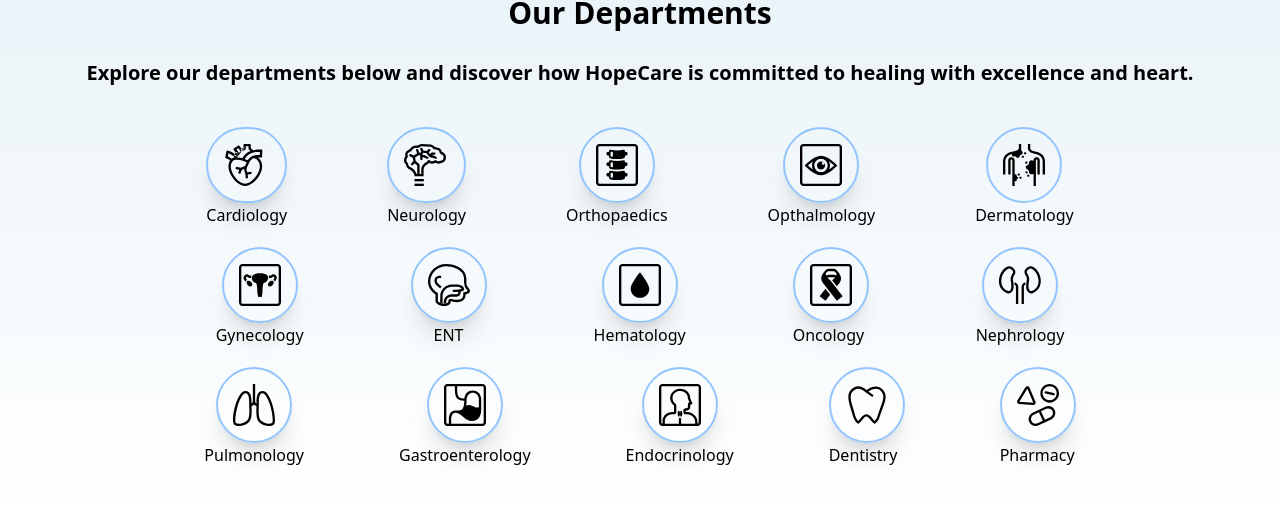
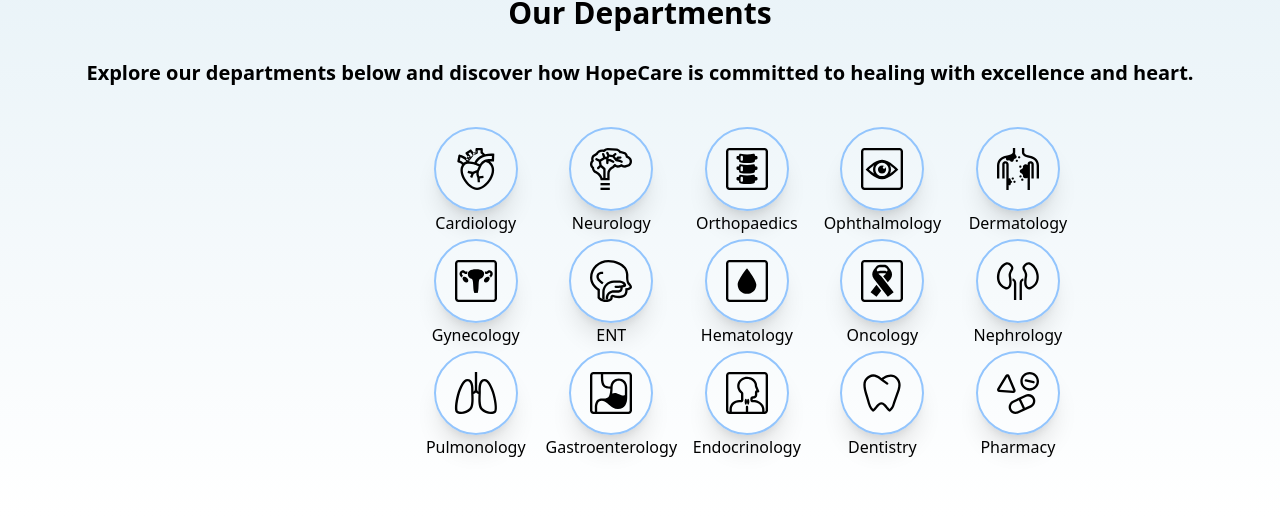
Before and after one commit to BeulahRanjan/HMS, a React (Create React App) app in the folder frontend/: page / in a window 1280 px wide. Shown: the part 2233-2750 px from the top of the page. Built offline with nearby package versions, Linux system fonts and the light colour scheme.

Commit message:
fix: show doctor profile image correctly after upload

```diff
--- a/frontend/src/components/Dpage.js
+++ b/frontend/src/components/Dpage.js
@@ -209,7 +209,6 @@
               <th className="px-4 py-2 border border-blue-300 text-center">Patient Name</th>
               <th className="px-4 py-2 border border-blue-300 text-center">Age</th>
               <th className="px-4 py-2 border border-blue-300 text-center">Gender</th>
-              {/* <th className="px-4 py-2 border border-blue-300 text-center">Phone No.</th> */}
               <th className="px-4 py-2 border border-blue-300 text-center">Status of Appointment</th>
             </tr>
           </thead>
--- a/frontend/src/components/Dsec.js
+++ b/frontend/src/components/Dsec.js
@@ -1,4 +1,23 @@
 import React from 'react'
+
+const specializations = [
+  { name: "Cardiology", icon: "/icons/heart-organ.svg" },
+  { name: "Neurology", icon: "/icons/neurology.svg" },
+  { name: "Orthopaedics", icon: "/icons/orthopaedics.svg" },
+  { name: "Ophthalmology", icon: "/icons/opthalmology.svg" },
+  { name: "Dermatology", icon: "/icons/skin-cancer.svg" },
+  { name: "Gynecology", icon: "/icons/gynecology.svg" },
+  { name: "ENT", icon: "/icons/ear-nose_throat.svg" },
+  { name: "Hematology", icon: "/icons/hematology.svg" },
+  { name: "Oncology", icon: "/icons/oncology.svg" },
+  { name: "Nephrology", icon: "/icons/kidneys.svg" },
+  { name: "Pulmonology", icon: "/icons/lungs.svg" },
+  { name: "Gastroenterology", icon: "/icons/gastroenterology.svg" },
+  { name: "Endocrinology", icon: "/icons/endocrinology.svg" },
+  { name: "Dentistry", icon: "/icons/tooth.svg" },
+  { name: "Pharmacy", icon: "/icons/medicines.svg" },
+];
+
 
 function Dsec() {
   return (
@@ -6,125 +25,17 @@
         <div className='font-bold text-3xl text-center pt-7 '>Our Departments</div>
         <p className='text-center mt-7 font-semibold text-xl'>Explore our departments below and discover how HopeCare is committed to healing with
             excellence and heart.</p>
-    <div className="flex flex-col  gap-y-[20px] mt-10 items-center">
-        <div className='flex flex-row gap-x-[100px]'>
+            <div className="grid grid-cols-2 sm:grid-cols-3 md:grid-cols-5 gap-1 mt-10 absolute ml-[410px] ">
+  {specializations.map((item) => (
+    <div key={item.name} className="flex flex-col items-center  ">
+      <div className="border-2 border-blue-300 p-3 rounded-full shadow-xl hover:scale-105 transition ">
+        <img src={item.icon} alt={item.name} className="w-14 h-14" />
+      </div>
+      <p className="font-medium">{item.name}</p>
+    </div>
+  ))}
+</div>
 
-
-        <div className='flex flex-col '>
-        <div className='border-2 border-blue-300 p-2 rounded-[50px]  shadow-xl '>
-        <img src="/icons/heart-organ.svg" alt="Cardiology" className="w-14 h-14 " />
-        </div>
-        <p>Cardiology</p>
-        </div>
-
-        <div className='flex flex-col'>
-        <div className='border-2 border-blue-300 p-2 rounded-[50px] shadow-xl '>
-        <img src="/icons/neurology.svg" alt="Neurology" className="w-14 h-14 " />
-         </div>
-         <p>Neurology</p>
-         </div>
-
-        <div className='flex flex-col items-center'>
-        <div className='border-2 border-blue-300 p-2 rounded-[50px] shadow-xl inset-shadow-sm'>
-        <img src="/icons/orthopaedics.svg" alt="Orthopedics" className="w-14 h-14 " />
-        </div>
-        <p>Orthopaedics</p>
-        </div>
-
-        <div className='flex flex-col items-center'>
-        <div className='border-2 border-blue-300 p-2 rounded-[50px] shadow-xl inset-shadow-sm'>
-        <img src="/icons/opthalmology.svg" alt="Ophthalmology" className="w-14 h-14 " />
-        </div>
-        <p>Opthalmology</p>
-         </div>
-
-        <div className='flex flex-col items-center'>
-        <div className='border-2 border-blue-300 p-2 rounded-[90px] inset-shadow-sm'>
-        <img src="/icons/skin-cancer.svg" alt="Dermatology" className="w-14 h-14 " />
-         </div>
-        <p>Dermatology</p>
-         </div>
-
-        </div>
-
-        <div className='flex flex-row gap-x-[107px]'>
-
-        <div className="flex flex-col items-center ">
-        <div className='border-2 border-blue-300 p-2 rounded-[50px] shadow-xl'>
-        <img src="/icons/gynecology.svg" alt="Gynecology" className="w-14 h-14 " />
-        </div>
-        <p>Gynecology</p>
-        </div>
-
-        <div className="flex flex-col  ">
-        <div className='border-2 border-blue-300 p-2 rounded-[50px] shadow-xl'>
-        <img src="/icons/ear-nose_throat.svg" alt="ENT" className="w-14 h-14 " />
-        </div>
-        <p className='text-center'>ENT</p>
-        </div>
-
-        <div className="flex flex-col items-center">
-        <div className='border-2 border-blue-300 p-2 rounded-[50px] shadow-xl'>
-        <img src="/icons/hematology.svg" alt="Hematology" className="w-14 h-14 " />
-        </div>
-        <p>Hematology</p>
-        </div>
-
-        <div className="flex flex-col">
-        <div className='border-2 border-blue-300 p-2 rounded-[50px] shadow-xl'>
-        <img src="/icons/oncology.svg" alt="Oncology" className="w-14 h-14 " />
-        </div>
-        <p>Oncology</p>
-        </div>
-
-        <div className="flex flex-col items-center">
-        <div className='border-2 border-blue-300 p-2 rounded-[50px] shadow-xl'>
-        <img src="/icons/kidneys.svg" alt="Nephrology" className="w-14 h-14 " />
-        </div>
-        <p>Nephrology</p>
-        </div>
-
-        </div>
-
-        <div className='flex flex-row gap-x-[95px]'>
-
-        <div className="flex flex-col items-center">
-        <div className='border-2 border-blue-300 p-2 rounded-[50px] shadow-xl'>
-        <img src="/icons/lungs.svg" alt="Pulmonology" className="w-14 h-14 " />
-        </div>
-        <p>Pulmonology</p>
-        </div>
-
-        <div className="flex flex-col items-center">
-        <div className='border-2 border-blue-300 p-2 rounded-[50px] shadow-xl'>
-        <img src="/icons/gastroenterology.svg" alt="Gastroenterology" className="w-14 h-14 " />
-        </div>
-        <p>Gastroenterology</p>
-        </div>
-
-        <div className="flex flex-col items-center">
-        <div className='border-2 border-blue-300 p-2 rounded-[50px] shadow-xl'>
-        <img src="/icons/endocrinology.svg" alt="Endocrinology" className="w-14 h-14 " />
-        </div>
-        <p>Endocrinology</p>
-        </div>
-
-        <div className="flex flex-col">
-        <div className='border-2 border-blue-300 p-2 rounded-[50px] shadow-xl'>
-        <img src="/icons/tooth.svg" alt="Dentistry" className="w-14 h-14 " />
-        </div>
-        <p>Dentistry</p>
-        </div>
-
-        <div className="flex flex-col">
-        <div className='border-2 border-blue-300 p-2 rounded-[50px] shadow-xl'>
-        <img src="/icons/medicines.svg" alt="Pharmacy" className="w-14 h-14 " />
-        </div>
-        <p>Pharmacy</p>
-        </div>
-
-        </div>
-    </div>
 
     </div>
   )
--- a/frontend/src/components/Rpage.js
+++ b/frontend/src/components/Rpage.js
@@ -509,9 +509,14 @@
         <div>
           <div className="w-full min-h-screen bg-gradient-to-b from-[#e3f0f7] to-[#eff6fa] py-10 px-6 ">
            <p className="text-3xl font-bold text-center mb-8">Our Doctors</p>
-           <div className="grid grid-cols-1 sm:grid-cols-2 md:grid-cols-3 xl:grid-cols-4 gap-6 justify-items-center">
+           <div className="grid grid-cols-1 sm:grid-cols-2 md:grid-cols-3 xl:grid-cols-4  justify-items-center">
   {doctors.map((doc) => (
-    <div key={doc._id} className="w-[270px] bg-blue-200 rounded-lg flex flex-col text-center p-4 shadow-md hover:shadow-xl transition duration-300">
+    <div
+  key={doc._id}
+  className="w-[270px] bg-white rounded-2xl shadow-lg hover:shadow-2xl transition duration-300 flex flex-col overflow-hidden"
+>
+  {/* Image */}
+  <div className="h-[190px] w-full overflow-hidden">
     <img
       src={
         doc?.profileImage
@@ -519,25 +524,32 @@
           : "/default-doctor.png"
       }
       alt={doc.name}
-        className="w-[240px] h-[180px] mb-4 rounded-lg object-cover hover:scale-105 transition duration-300"
+      className="w-full h-full object-cover hover:scale-105 transition duration-300"
     />
+  </div>
 
-      <h2 className="text-xl font-bold mb-1">{doc.name}</h2>
+  {/* Content */}
+  <div className="p-5 flex flex-col flex-grow text-center">
+    <h2 className="text-xl font-bold text-gray-800">{doc.name}</h2>
 
-      <p className="text-lg font-semibold mb-2">
-        {doc.department?.name}
+    <p className="text-blue-600 font-semibold">{doc.department?.name}</p>
+
+    <p className="text-sm text-gray-600 mt-1">{doc.specialization}</p>
+
+    <div className="mt-2 text-sm text-gray-700">
+      <strong>Experience:</strong> {doc.experience}
+    </div>
+
+    <p className="text-sm text-gray-600 mt-3 line-clamp-3">
+      {doc.description}
     </p>
 
-      <p className="text-sm mb-1">{doc.specialization}</p>
+    <button className="mt-auto bg-blue-600 text-white py-2 rounded-lg hover:bg-blue-700 transition">
+      View Profile
+    </button>
+  </div>
+</div>
 
-      <p className="text-sm mb-1">
-        <strong>Experience:</strong> {doc.experience}
-      </p>
-
-      <p className="text-sm text-justify overflow-y-auto px-2 scrollbar-thin scrollbar-thumb-blue-200 scrollbar-track-blue-100">
-        {doc.description} <a href="/" className="text-blue-700">Read More</a>
-      </p>
-    </div>
   ))}
 </div>
 
```
Lines whose indentation alone changed are shown as unchanged.
